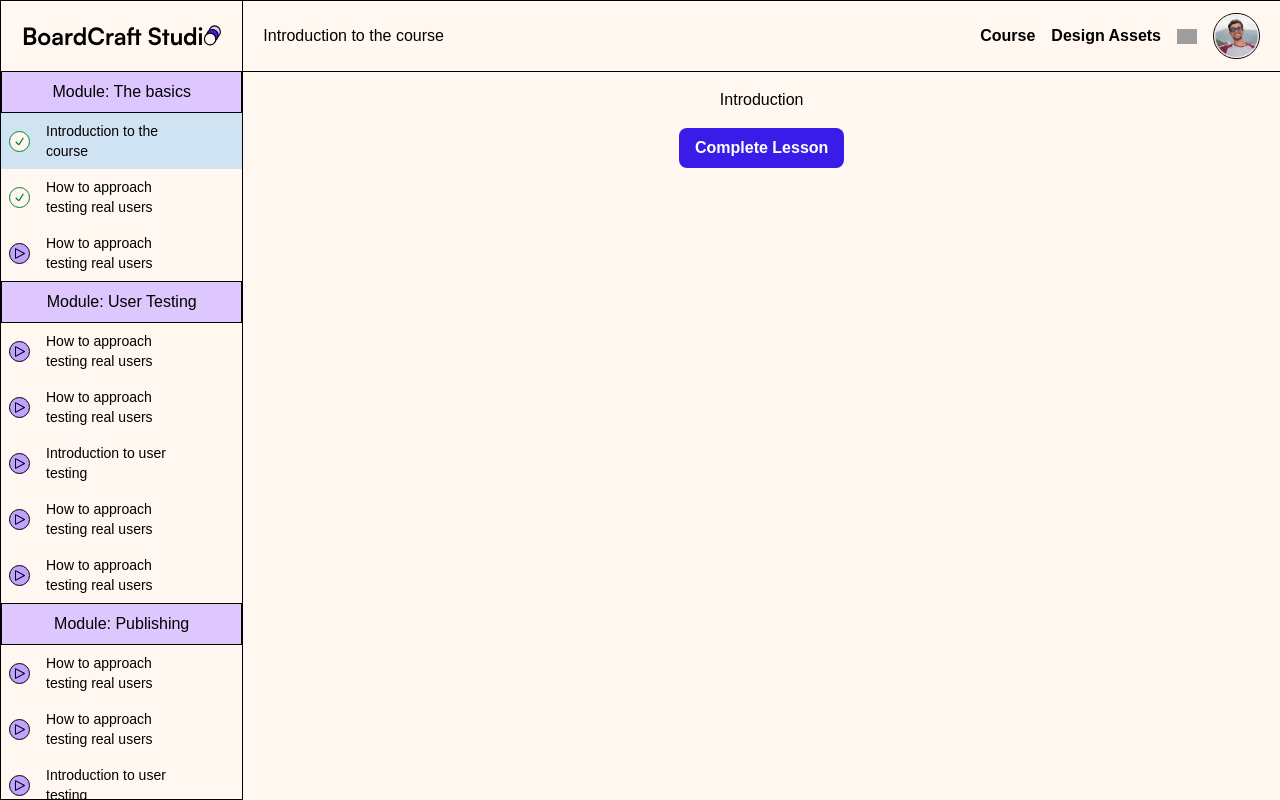
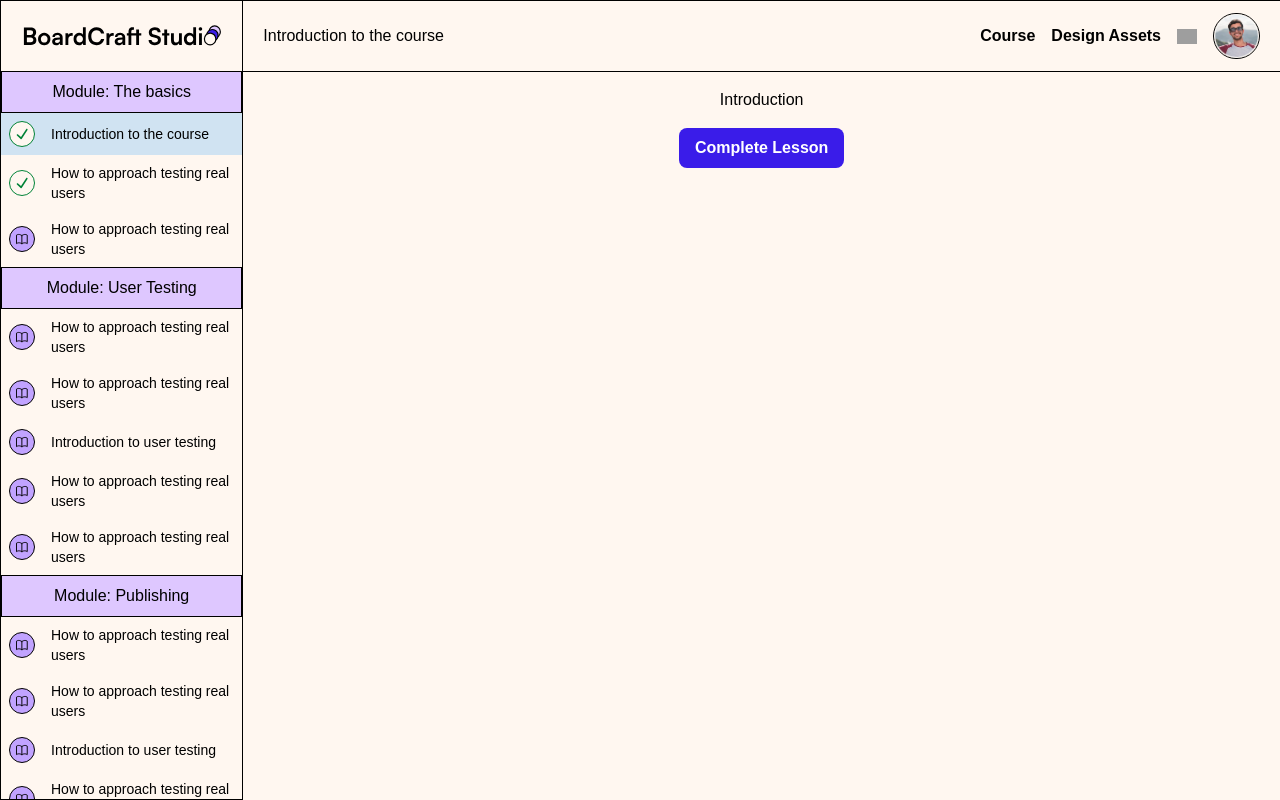
Before and after one commit to t-holmquist/learning-platform, a Next.js app: page /learn in a window 1280 px wide. Built offline with nearby package versions, Linux system fonts and the light colour scheme; grey boxes are pictures that could not be loaded; a web font is replaced by a local one.

Commit message:
update: new logo and sizing sidebar

```diff
--- a/components/Sidebar.tsx
+++ b/components/Sidebar.tsx
@@ -50,15 +50,17 @@ const Sidebar = ( {activeLesson, setActiveLesson} : {
             <div className='flex items-center p-2 gap-4'>
                 {lessonData[id].completed ? (
                   <div className='p-0.5 border border-green-700 bg-bg-sand rounded-full'>
-                    <svg className='fill-green-700' width="15" height="15" viewBox="0 0 15 15" fill="none" xmlns="http://www.w3.org/2000/svg"><path d="M11.4669 3.72684C11.7558 3.91574 11.8369 4.30308 11.648 4.59198L7.39799 11.092C7.29783 11.2452 7.13556 11.3467 6.95402 11.3699C6.77247 11.3931 6.58989 11.3355 6.45446 11.2124L3.70446 8.71241C3.44905 8.48022 3.43023 8.08494 3.66242 7.82953C3.89461 7.57412 4.28989 7.55529 4.5453 7.78749L6.75292 9.79441L10.6018 3.90792C10.7907 3.61902 11.178 3.53795 11.4669 3.72684Z" fillRule="evenodd" clipRule="evenodd"></path></svg>
+                    <svg className='fill-green-700' width="20" height="20" viewBox="0 0 15 15" fill="none" xmlns="http://www.w3.org/2000/svg"><path d="M11.4669 3.72684C11.7558 3.91574 11.8369 4.30308 11.648 4.59198L7.39799 11.092C7.29783 11.2452 7.13556 11.3467 6.95402 11.3699C6.77247 11.3931 6.58989 11.3355 6.45446 11.2124L3.70446 8.71241C3.44905 8.48022 3.43023 8.08494 3.66242 7.82953C3.89461 7.57412 4.28989 7.55529 4.5453 7.78749L6.75292 9.79441L10.6018 3.90792C10.7907 3.61902 11.178 3.53795 11.4669 3.72684Z" fillRule="evenodd" clipRule="evenodd"></path></svg>
                   </div>
                 ) : (
-                  <div className='p-0.5 border border-black bg-accent rounded-full'>
-                  <svg  width="15" height="15" viewBox="0 0 15 15" fill="black" xmlns="http://www.w3.org/2000/svg"><path d="M3.24182 2.32181C3.3919 2.23132 3.5784 2.22601 3.73338 2.30781L12.7334 7.05781C12.8974 7.14436 13 7.31457 13 7.5C13 7.68543 12.8974 7.85564 12.7334 7.94219L3.73338 12.6922C3.5784 12.774 3.3919 12.7687 3.24182 12.6782C3.09175 12.5877 3 12.4252 3 12.25V2.75C3 2.57476 3.09175 2.4123 3.24182 2.32181ZM4 3.57925V11.4207L11.4288 7.5L4 3.57925Z" fillRule="evenodd" clipRule="evenodd"></path></svg>
+                  <div className='p-1.5 border border-black bg-accent rounded-full'>
+                    <svg width="12" height="12" viewBox="0 0 38 34" fill="none" xmlns="http://www.w3.org/2000/svg">
+                    <path d="M18.5601 6.03123C18.5601 6.03123 10.0288 -1.28127 1.49756 4.81248V31.625C10.0288 25.5312 18.5601 31.625 18.5601 31.625M18.5601 6.03123C18.5601 6.03123 27.0913 -1.28127 35.6226 4.81248V31.625C27.0913 25.5312 18.5601 31.625 18.5601 31.625M18.5601 6.03123V31.625" stroke="black" stroke-width="3" stroke-linecap="round" stroke-linejoin="round"/>
+                    </svg>
                   </div>
                 )}
 
-                <p className='text-black text-sm max-w-[150px] text-start'>{title}</p>
+                <p className='text-black text-sm text-start'>{title}</p>
             </div>
           </button>
         ))}
@@ -75,15 +77,17 @@ const Sidebar = ( {activeLesson, setActiveLesson} : {
             <div className='flex items-center p-2 gap-4'>
                 {lessonData[id].completed ? (
                   <div className='p-0.5 border border-green-700 bg-bg-sand rounded-full'>
-                    <svg className='fill-green-700' width="15" height="15" viewBox="0 0 15 15" fill="none" xmlns="http://www.w3.org/2000/svg"><path d="M11.4669 3.72684C11.7558 3.91574 11.8369 4.30308 11.648 4.59198L7.39799 11.092C7.29783 11.2452 7.13556 11.3467 6.95402 11.3699C6.77247 11.3931 6.58989 11.3355 6.45446 11.2124L3.70446 8.71241C3.44905 8.48022 3.43023 8.08494 3.66242 7.82953C3.89461 7.57412 4.28989 7.55529 4.5453 7.78749L6.75292 9.79441L10.6018 3.90792C10.7907 3.61902 11.178 3.53795 11.4669 3.72684Z" fillRule="evenodd" clipRule="evenodd"></path></svg>
+                    <svg className='fill-green-700' width="20" height="20" viewBox="0 0 15 15" fill="none" xmlns="http://www.w3.org/2000/svg"><path d="M11.4669 3.72684C11.7558 3.91574 11.8369 4.30308 11.648 4.59198L7.39799 11.092C7.29783 11.2452 7.13556 11.3467 6.95402 11.3699C6.77247 11.3931 6.58989 11.3355 6.45446 11.2124L3.70446 8.71241C3.44905 8.48022 3.43023 8.08494 3.66242 7.82953C3.89461 7.57412 4.28989 7.55529 4.5453 7.78749L6.75292 9.79441L10.6018 3.90792C10.7907 3.61902 11.178 3.53795 11.4669 3.72684Z" fillRule="evenodd" clipRule="evenodd"></path></svg>
                   </div>
                 ) : (
-                  <div className='p-0.5 border border-black bg-accent rounded-full'>
-                  <svg  width="15" height="15" viewBox="0 0 15 15" fill="black" xmlns="http://www.w3.org/2000/svg"><path d="M3.24182 2.32181C3.3919 2.23132 3.5784 2.22601 3.73338 2.30781L12.7334 7.05781C12.8974 7.14436 13 7.31457 13 7.5C13 7.68543 12.8974 7.85564 12.7334 7.94219L3.73338 12.6922C3.5784 12.774 3.3919 12.7687 3.24182 12.6782C3.09175 12.5877 3 12.4252 3 12.25V2.75C3 2.57476 3.09175 2.4123 3.24182 2.32181ZM4 3.57925V11.4207L11.4288 7.5L4 3.57925Z" fillRule="evenodd" clipRule="evenodd"></path></svg>
+                  <div className='p-1.5 border border-black bg-accent rounded-full'>
+                    <svg width="12" height="12" viewBox="0 0 38 34" fill="none" xmlns="http://www.w3.org/2000/svg">
+                    <path d="M18.5601 6.03123C18.5601 6.03123 10.0288 -1.28127 1.49756 4.81248V31.625C10.0288 25.5312 18.5601 31.625 18.5601 31.625M18.5601 6.03123C18.5601 6.03123 27.0913 -1.28127 35.6226 4.81248V31.625C27.0913 25.5312 18.5601 31.625 18.5601 31.625M18.5601 6.03123V31.625" stroke="black" stroke-width="3" stroke-linecap="round" stroke-linejoin="round"/>
+                    </svg>
                   </div>
                 )}
 
-                <p className='text-black text-sm max-w-[150px] text-start'>{title}</p>
+                <p className='text-black text-sm text-start'>{title}</p>
             </div>
           </button>
         ))}
@@ -99,15 +103,17 @@ const Sidebar = ( {activeLesson, setActiveLesson} : {
             <div className='flex items-center p-2 gap-4'>
                 {lessonData[id].completed ? (
                   <div className='p-0.5 border border-green-700 bg-bg-sand rounded-full'>
-                    <svg className='fill-green-700' width="15" height="15" viewBox="0 0 15 15" fill="none" xmlns="http://www.w3.org/2000/svg"><path d="M11.4669 3.72684C11.7558 3.91574 11.8369 4.30308 11.648 4.59198L7.39799 11.092C7.29783 11.2452 7.13556 11.3467 6.95402 11.3699C6.77247 11.3931 6.58989 11.3355 6.45446 11.2124L3.70446 8.71241C3.44905 8.48022 3.43023 8.08494 3.66242 7.82953C3.89461 7.57412 4.28989 7.55529 4.5453 7.78749L6.75292 9.79441L10.6018 3.90792C10.7907 3.61902 11.178 3.53795 11.4669 3.72684Z" fillRule="evenodd" clipRule="evenodd"></path></svg>
+                    <svg className='fill-green-700' width="20" height="20" viewBox="0 0 15 15" fill="none" xmlns="http://www.w3.org/2000/svg"><path d="M11.4669 3.72684C11.7558 3.91574 11.8369 4.30308 11.648 4.59198L7.39799 11.092C7.29783 11.2452 7.13556 11.3467 6.95402 11.3699C6.77247 11.3931 6.58989 11.3355 6.45446 11.2124L3.70446 8.71241C3.44905 8.48022 3.43023 8.08494 3.66242 7.82953C3.89461 7.57412 4.28989 7.55529 4.5453 7.78749L6.75292 9.79441L10.6018 3.90792C10.7907 3.61902 11.178 3.53795 11.4669 3.72684Z" fillRule="evenodd" clipRule="evenodd"></path></svg>
                   </div>
                 ) : (
-                  <div className='p-0.5 border border-black bg-accent rounded-full'>
-                  <svg  width="15" height="15" viewBox="0 0 15 15" fill="black" xmlns="http://www.w3.org/2000/svg"><path d="M3.24182 2.32181C3.3919 2.23132 3.5784 2.22601 3.73338 2.30781L12.7334 7.05781C12.8974 7.14436 13 7.31457 13 7.5C13 7.68543 12.8974 7.85564 12.7334 7.94219L3.73338 12.6922C3.5784 12.774 3.3919 12.7687 3.24182 12.6782C3.09175 12.5877 3 12.4252 3 12.25V2.75C3 2.57476 3.09175 2.4123 3.24182 2.32181ZM4 3.57925V11.4207L11.4288 7.5L4 3.57925Z" fillRule="evenodd" clipRule="evenodd"></path></svg>
+                  <div className='p-1.5 border border-black bg-accent rounded-full'>
+                    <svg width="12" height="12" viewBox="0 0 38 34" fill="none" xmlns="http://www.w3.org/2000/svg">
+                    <path d="M18.5601 6.03123C18.5601 6.03123 10.0288 -1.28127 1.49756 4.81248V31.625C10.0288 25.5312 18.5601 31.625 18.5601 31.625M18.5601 6.03123C18.5601 6.03123 27.0913 -1.28127 35.6226 4.81248V31.625C27.0913 25.5312 18.5601 31.625 18.5601 31.625M18.5601 6.03123V31.625" stroke="black" stroke-width="3" stroke-linecap="round" stroke-linejoin="round"/>
+                    </svg>
                   </div>
                 )}
 
-                <p className='text-black text-sm max-w-[150px] text-start'>{title}</p>
+                <p className='text-black text-sm text-start'>{title}</p>
             </div>
           </button>
         ))}
```
